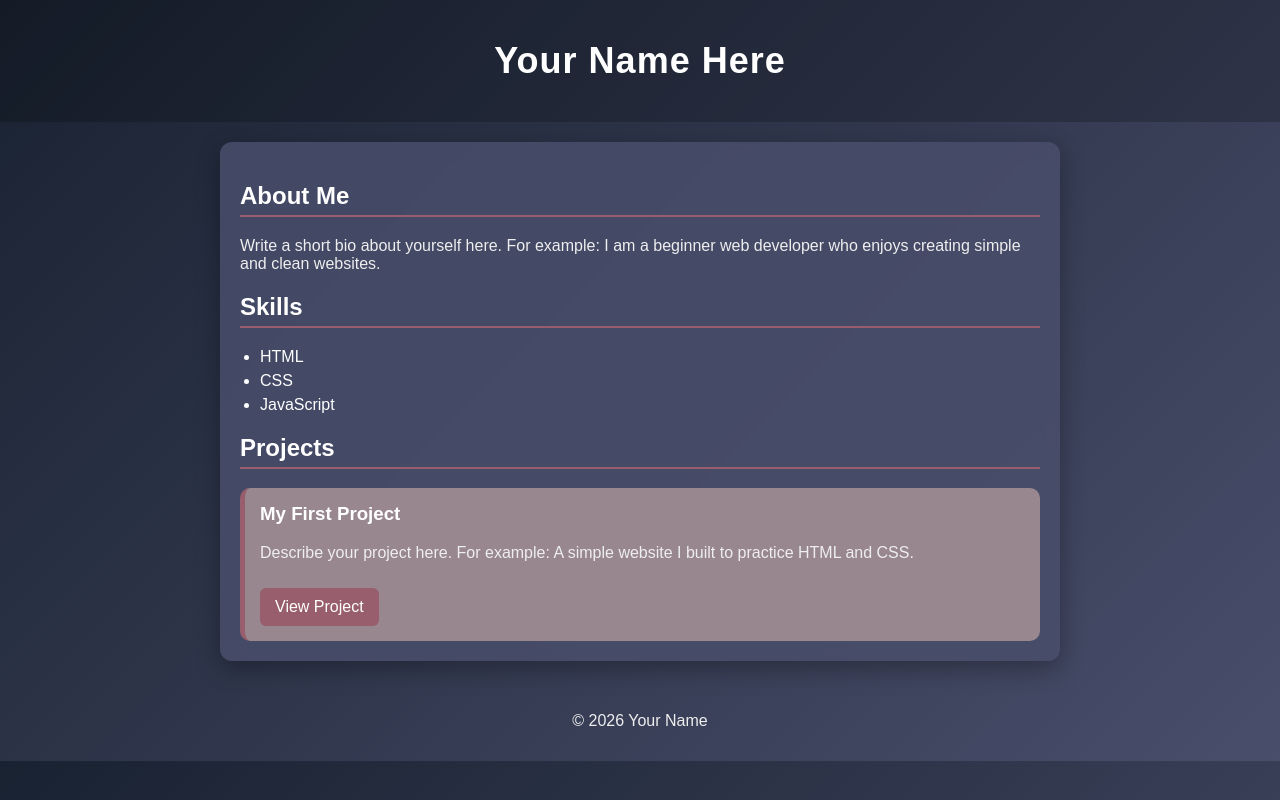
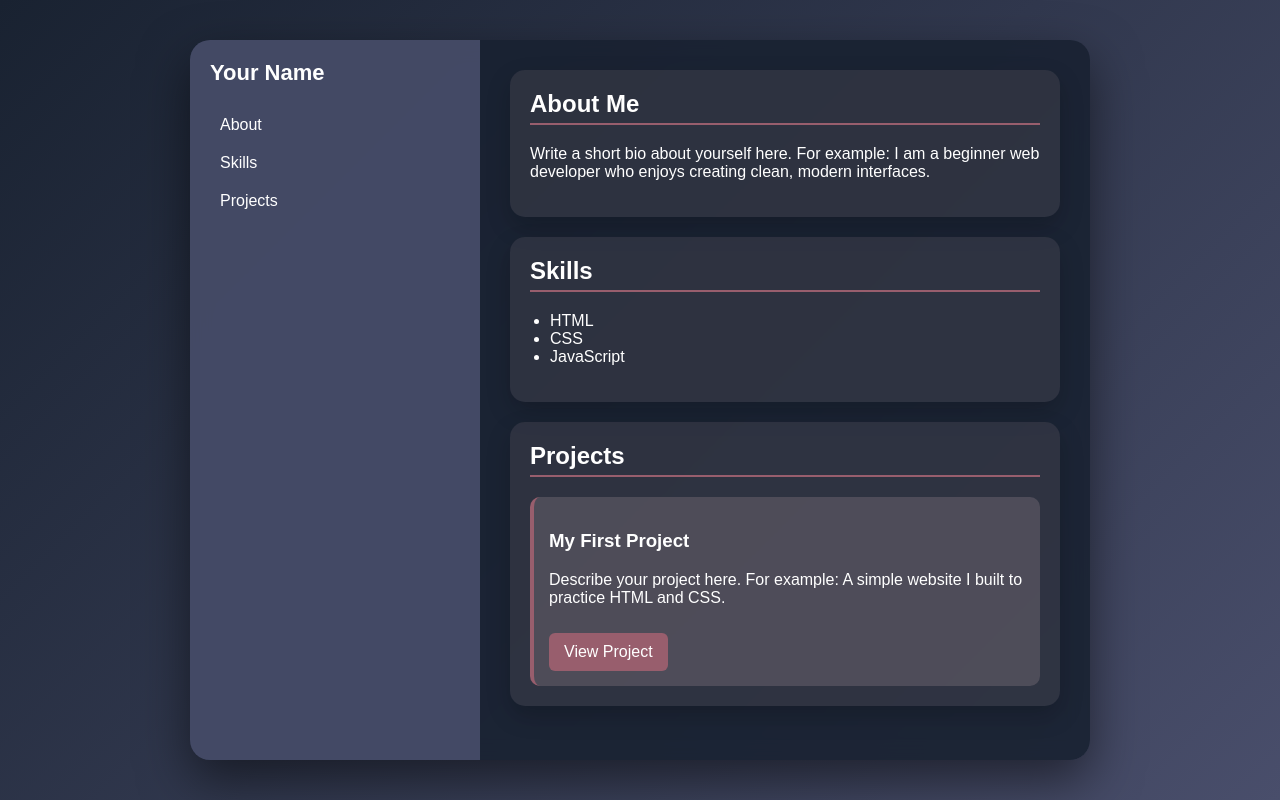
Before and after one commit to sarahejhej/portfolio_ai, a plain HTML site: page index.html in a window 1280 px wide. Drawn offline with Linux system fonts and the light colour scheme.

Commit message:
Add app UI styling

```diff
--- a/index.html
+++ b/index.html
@@ -16,58 +16,84 @@
       margin: 0;
       font-family: Arial, sans-serif;
       background: linear-gradient(135deg, var(--evening), var(--stormy));
+      height: 100vh;
+      display: flex;
+      align-items: center;
+      justify-content: center;
       color: white;
     }
 
-    header {
-      text-align: center;
-      padding: 40px 20px;
-      background: rgba(0,0,0,0.2);
+    /* App container */
+    .app {
+      width: 90%;
+      max-width: 900px;
+      height: 90vh;
+      background: rgba(25, 34, 49, 0.9);
+      border-radius: 20px;
+      display: flex;
+      overflow: hidden;
+      box-shadow: 0 20px 50px rgba(0,0,0,0.5);
+      backdrop-filter: blur(10px);
     }
 
-    header h1 {
-      margin: 0;
-      font-size: 36px;
-      letter-spacing: 1px;
+    /* Sidebar */
+    .sidebar {
+      width: 250px;
+      background: rgba(73, 78, 107, 0.9);
+      padding: 20px;
+      display: flex;
+      flex-direction: column;
+      gap: 20px;
     }
 
-    .container {
-      max-width: 800px;
-      margin: 20px auto;
+    .sidebar h1 {
+      font-size: 22px;
+      margin: 0;
+    }
+
+    .nav a {
+      display: block;
+      color: white;
+      text-decoration: none;
+      padding: 10px;
+      border-radius: 8px;
+      transition: 0.3s;
+    }
+
+    .nav a:hover {
+      background: var(--sunset);
+    }
+
+    /* Main content */
+    .main {
+      flex: 1;
+      padding: 30px;
+      overflow-y: auto;
+    }
+
+    .card {
+      background: rgba(152, 135, 143, 0.15);
       padding: 20px;
-      background: rgba(73, 78, 107, 0.85);
-      backdrop-filter: blur(8px);
-      border-radius: 12px;
-      box-shadow: 0 8px 25px rgba(0,0,0,0.3);
+      border-radius: 15px;
+      margin-bottom: 20px;
+      box-shadow: 0 10px 25px rgba(0,0,0,0.2);
     }
 
     h2 {
+      margin-top: 0;
       border-bottom: 2px solid var(--sunset);
       padding-bottom: 5px;
-    }
-
-    p {
-      color: #eee;
     }
 
     ul {
       padding-left: 20px;
     }
 
-    li {
-      margin-bottom: 6px;
-    }
-
     .project {
-      background: var(--cloud);
+      background: rgba(152, 135, 143, 0.3);
       padding: 15px;
-      margin-top: 15px;
       border-radius: 10px;
-      border-left: 5px solid var(--sunset);
-    }
-
-    .project h3 {
-      margin-top: 0;
+      border-left: 4px solid var(--sunset);
     }
 
     .btn {
@@ -85,57 +111,55 @@
       background: #b06a7a;
     }
 
-    footer {
-      text-align: center;
-      padding: 15px;
-      color: var(--cloud);
+    /* Mobile */
+    @media (max-width: 700px) {
+      .app {
+        flex-direction: column;
+        height: auto;
       }
 
-    /* Mobile */
-    @media (max-width: 600px) {
-      header h1 {
-        font-size: 26px;
+      .sidebar {
+        width: 100%;
+        flex-direction: row;
+        justify-content: space-around;
       }
 
-      .container {
-        margin: 10px;
-        padding: 15px;
-      }
-
-      h2 {
-        font-size: 20px;
-      }
-
-      p, li {
-        font-size: 14px;
+      .main {
+        padding: 20px;
       }
     }
   </style>
 </head>
 <body>
 
-<header>
-  <h1>Your Name Here</h1>
-</header>
+<div class="app">
+  <div class="sidebar">
+    <h1>Your Name</h1>
+    <div class="nav">
+      <a href="#about">About</a>
+      <a href="#skills">Skills</a>
+      <a href="#projects">Projects</a>
+    </div>
+  </div>
 
-<div class="container">
-  <section>
+  <div class="main">
+    <div class="card" id="about">
       <h2>About Me</h2>
       <p>
-      Write a short bio about yourself here. For example: I am a beginner web developer who enjoys creating simple and clean websites.
+        Write a short bio about yourself here. For example: I am a beginner web developer who enjoys creating clean, modern interfaces.
       </p>
-  </section>
+    </div>
 
-  <section>
+    <div class="card" id="skills">
       <h2>Skills</h2>
       <ul>
         <li>HTML</li>
         <li>CSS</li>
         <li>JavaScript</li>
       </ul>
-  </section>
+    </div>
 
-  <section>
+    <div class="card" id="projects">
       <h2>Projects</h2>
       <div class="project">
         <h3>My First Project</h3>
@@ -144,12 +168,9 @@
         </p>
         <a href="#" class="btn">View Project</a>
       </div>
-  </section>
     </div>
-
-<footer>
-  <p>© 2026 Your Name</p>
-</footer>
+  </div>
+</div>
 
 </body>
 </html>
```
Lines whose indentation alone changed are shown as unchanged.
